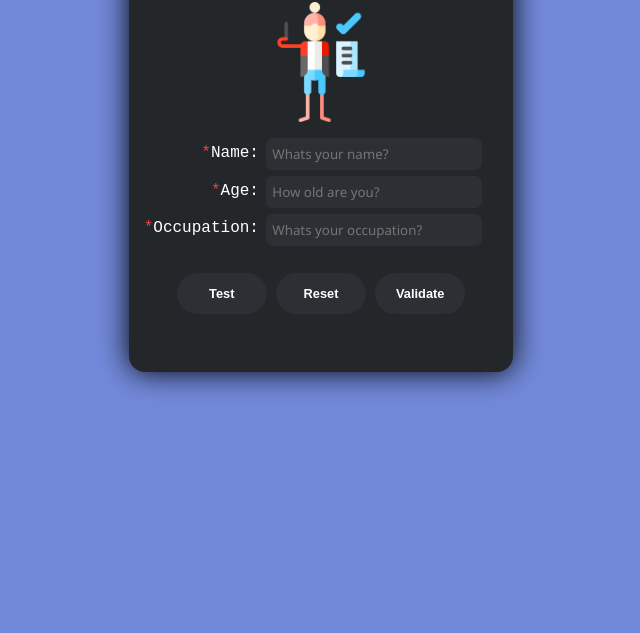
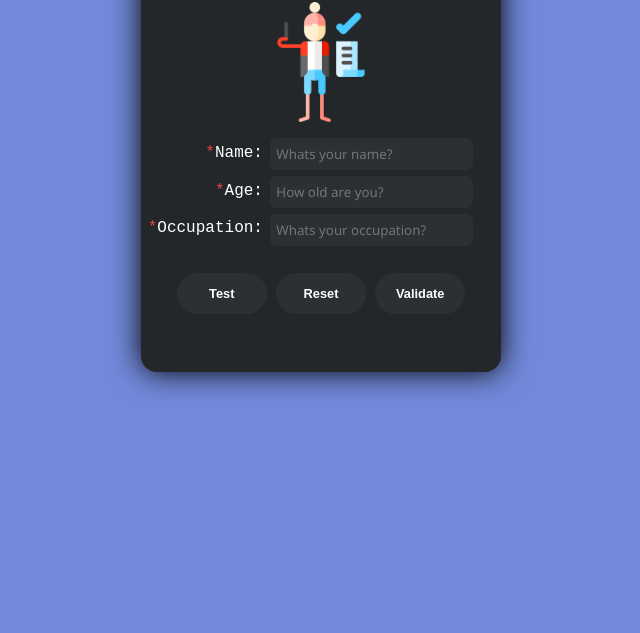
Before and after one commit to alejo-c/git-example2, a plain HTML site: page index.html in a window 1280 px wide. Shown: the part 167-800 px from the top of the page, without its empty margins (319-959 px from the left). Drawn offline with Linux system fonts and the light colour scheme.

Commit message:
Change main section width

```diff
--- a/css/style.css
+++ b/css/style.css
@@ -11,7 +11,7 @@ header h1 {
 }
 
 main {
-	width: 24em;
+	width: 22.5em;
 	background-color: #23272a;
 	border-radius: 1em;
 	margin-top: 5em;
```
